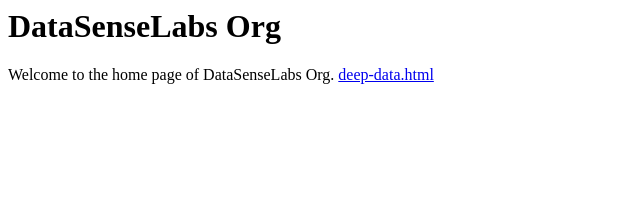
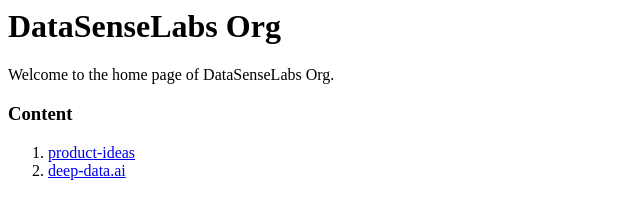
Before and after one commit to datasenselabs-org/datasenselabs-org.github.io, a plain HTML site: page index.html in a window 1280 px wide. Shown: the whole page, without its empty margins (0-640 px from the left). Drawn offline with Linux system fonts and the light colour scheme.

Commit message:
Added link to product ideas.

```diff
--- a/index.html
+++ b/index.html
@@ -1,3 +1,7 @@
 <H1>DataSenseLabs Org</H1>
 Welcome to the home page of DataSenseLabs Org.
-<a href="deep-data.html">deep-data.html</a>
+<H3>Content</H3>
+<ol>
+    <li><a href="product-ideas.html">product-ideas</a></li>
+    <li><a href="deep-data.html">deep-data.ai</a></li>
+</ol>
```
